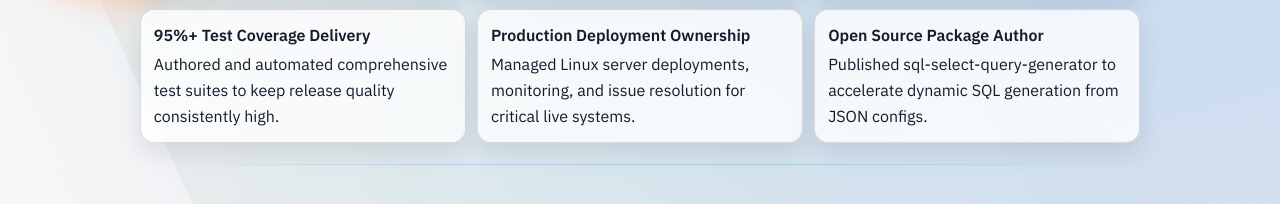
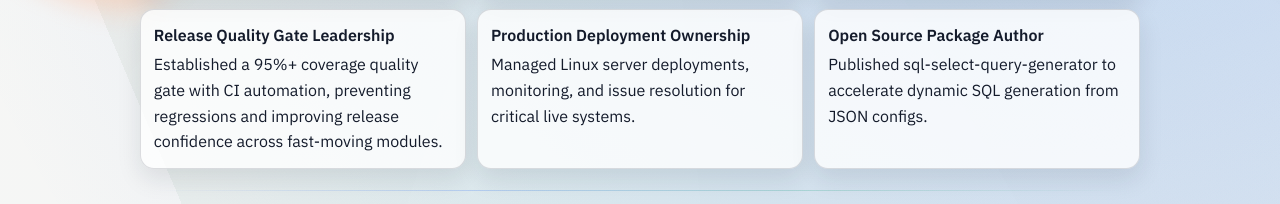
Before and after one commit to amrishkhan05/protfolio, a website: page public/index.html in a window 1280 px wide. Shown: the part 876-1080 px from the top of the page. Drawn offline with nearby package versions, Linux system fonts and the light colour scheme; no server answers.

Commit message:
feat: update project achievements to reflect leadership in release quality and CI automation

```diff
--- a/public/index.html
+++ b/public/index.html
@@ -138,10 +138,11 @@
             </p>
           </article>
           <article class="card">
-            <h4>95%+ Test Coverage Delivery</h4>
+            <h4>Release Quality Gate Leadership</h4>
             <p>
-              Authored and automated comprehensive test suites to keep release
-              quality consistently high.
+              Established a 95%+ coverage quality gate with CI automation,
+              preventing regressions and improving release confidence across
+              fast-moving modules.
             </p>
           </article>
           <article class="card">
```
